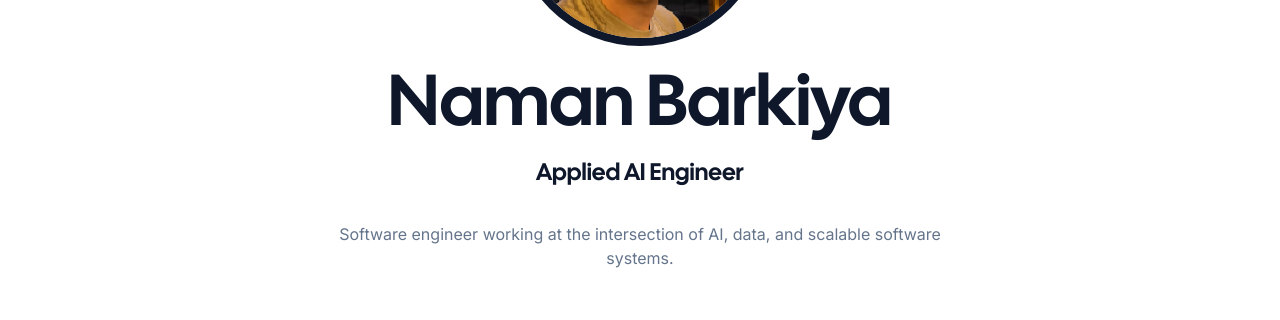
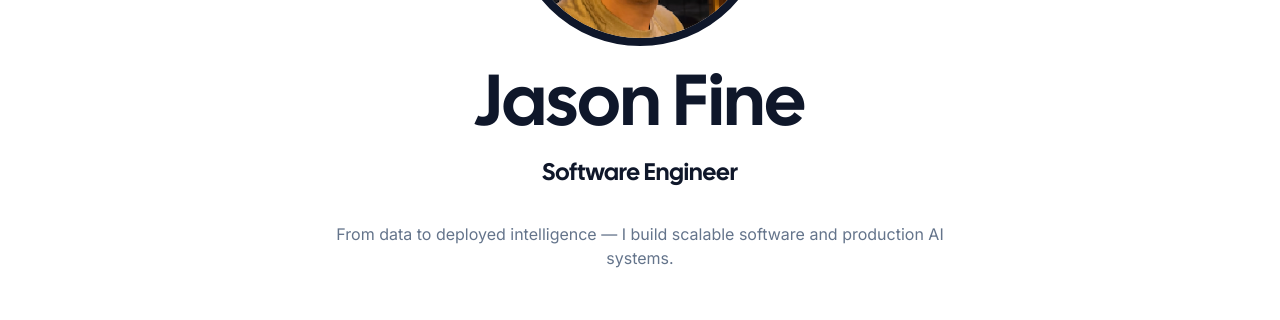
Before and after one commit to jason-fine/portfolio, a Next.js app: page / in a window 1280 px wide. Shown: the part 320-640 px from the top of the page. Built offline with nearby package versions, Linux system fonts and the light colour scheme; no server answers.

Commit message:
edited text on home page

```diff
--- a/app/(root)/page.tsx
+++ b/app/(root)/page.tsx
@@ -82,7 +82,7 @@ export default function IndexPage() {
             width={100}
             sizes="100vw"
             className="bg-primary rounded-full mb-0 h-auto md:mb-2 w-[60%] max-w-[16rem] border-8 border-primary"
-            alt="Naman Barkiya - Applied AI Engineer Portfolio"
+            alt="Jason Fine - Software Engineer Portfolio"
             priority
           />
           <AnimatedText
@@ -90,19 +90,18 @@ export default function IndexPage() {
             delay={0.2}
             className="font-heading text-3xl sm:text-5xl md:text-6xl lg:text-7xl"
           >
-            Naman Barkiya
+            Jason Fine
           </AnimatedText>
           <AnimatedText
             as="h3"
             delay={0.4}
             className="font-heading text-base sm:text-xl md:text-xl lg:text-2xl"
           >
-            Applied AI Engineer
+            Software Engineer
           </AnimatedText>
           <div className="mt-4 max-w-[42rem] text-center">
             <p className="leading-normal text-muted-foreground text-sm sm:text-base">
-              Software engineer working at the intersection of AI, data, and
-              scalable software systems.
+              From data to deployed intelligence — I build scalable software and production AI systems.
             </p>
           </div>
 
```
